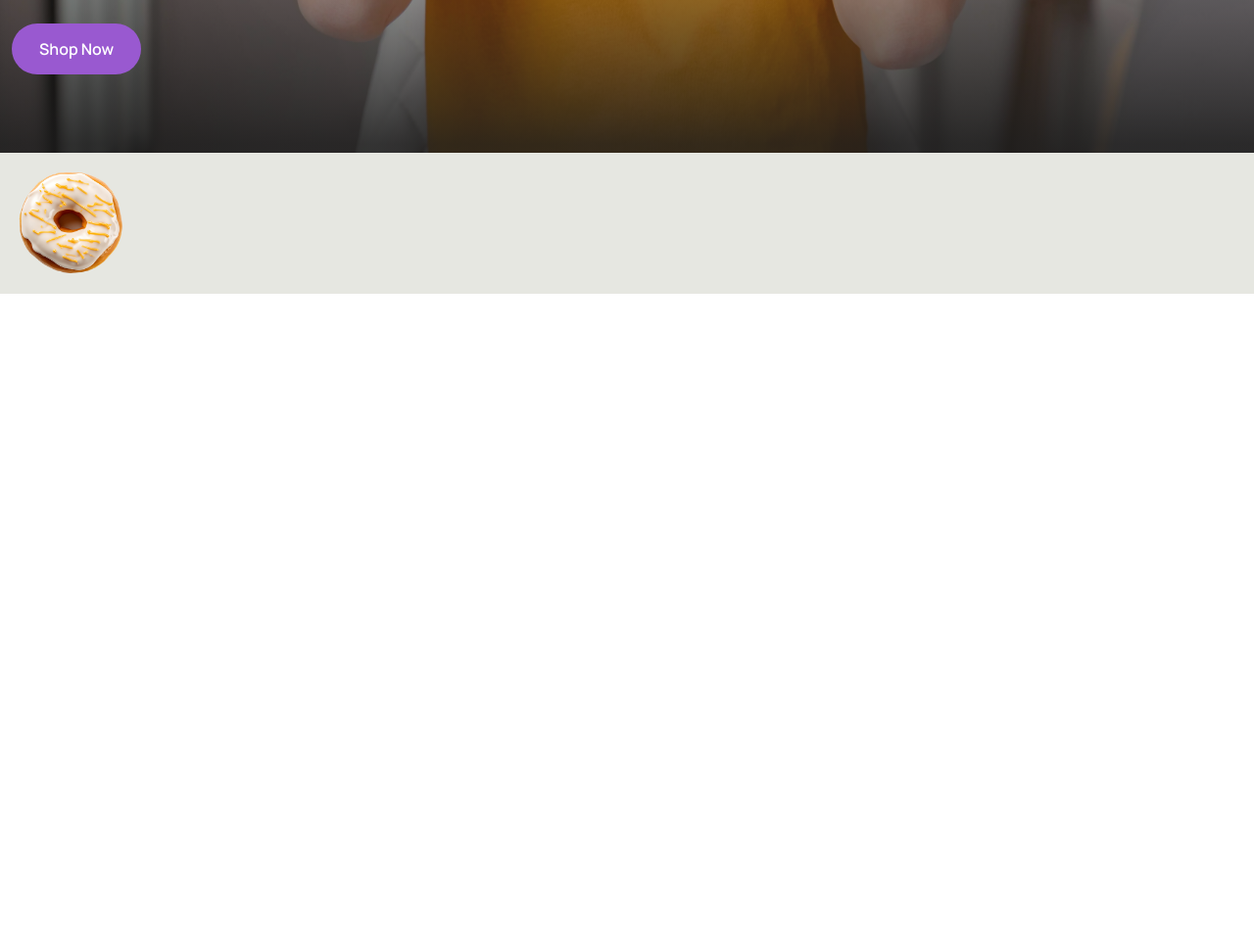
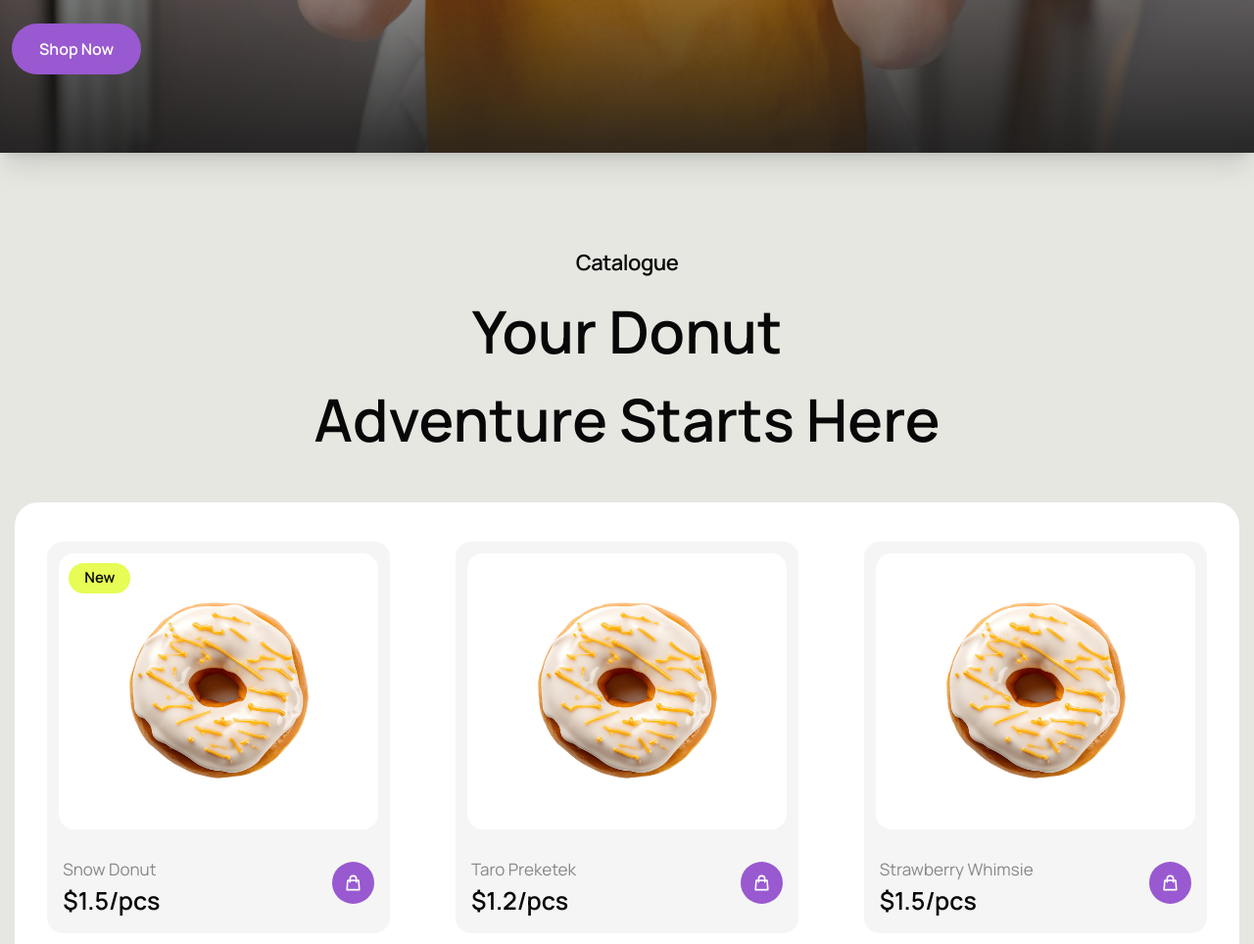
Before and after one commit to Basso-23/Dogur, an Astro site: page / in a window 1280 px wide. Shown: the part 796-1760 px from the top of the page at 98% size. Before the commit the page ends 1096 px from the top, so only its background shows below. Built offline with nearby package versions, Linux system fonts and the light colour scheme; Astro itself is replaced by a stand-in of ours.

Commit message:
Add files via upload
Add: donuts catalogue

```diff
--- /dev/null
+++ b/src/components/Donut.astro
@@ -0,0 +1,36 @@
+---
+import { HiOutlineShoppingBag } from "react-icons/hi";
+const { name, price, buy, new_ } = Astro.props;
+---
+
+<div class="w-[min(90vw,350px)] h-[min(100vw,400px)] bg-[#f5f5f5] rounded-2xl mx-auto p-3 relative">
+  {/* MAIN CONTAINER----------------------------------------------- */}
+  <div class="w-full h-[75%] bg-white rounded-2xl relative">
+    {/* IMAGE CONTAINER----------------------------------------------- */}
+    <div class="w-full h-full p-4 absolute">
+      <div class="w-full h-full donut1"></div>
+    </div>
+
+    {/* NEW CONTAINER----------------------------------------------- */}
+    <div class={`top-0 left-0 ${new_} p-[10px] flex`}>
+      <div
+        class="py-1 px-4 bg-[#E7FC55] rounded-full font-semibold text-[min(3.5vw,15px)]"
+      >
+        New
+      </div>
+    </div>
+  </div>
+  {/* DESCRIPTION CONTAINER----------------------------------------------- */}
+  <div class="flex flex-col bottom-0 absolute mb-[15px] left-0 ml-4">
+    <div class="text-[min(4.5vw,17px)] text-[#878787]">{name}</div>
+    <div class="text-[min(6.5vw,25px)] font-semibold">{price}</div>
+  </div>
+  {/* DBUY BUTTON----------------------------------------------- */}
+  <div class="flex absolute bottom-0 right-0 mr-4 mb-[30px]">
+    <div
+      class="w-[min(11vw,43px)] h-[min(11vw,43px)] text-[min(5vw,19px)] bg-[#9959d0] rounded-full flex text-white cursor-pointer"
+    >
+      <div class="m-auto"><HiOutlineShoppingBag class="m-auto" /></div>
+    </div>
+  </div>
+</div>
--- a/src/components/Navbar.astro
+++ b/src/components/Navbar.astro
@@ -1,15 +1,14 @@
 ---
 import { HiOutlineShoppingBag } from "react-icons/hi";
 import { BiSearch } from "react-icons/bi";
-import { BsChevronDown, BsCupHotFill } from "react-icons/bs";
-import { GiDonut } from "react-icons/gi";
+import { BsChevronDown} from "react-icons/bs";
 ---
 
 <div class="w-full h-[70px] bg-[#E6E7E1] flex font-medium">
   <div class="m-auto flex max-w-[1800px] w-full relative">
     {/* LEFT CONTENT----------------------------------------------- */}
     <div
-      class="my-auto text-[#565f68] text-[min(4.5vw,30px)] absolute left-0 fixedCenterY pl-3 font-bold tracking-tight"
+      class="my-auto text-[#565f68] text-[min(5.5vw,30px)] absolute left-0 fixedCenterY pl-3 font-bold tracking-tight"
     >
       DOGUR
     </div>
--- a/src/pages/index.astro
+++ b/src/pages/index.astro
@@ -1,14 +1,14 @@
 ---
 import Layout from "../layouts/Layout.astro";
-import Navbar from "../components/Navbar.astro";
+import Donut from "../components/Donut.astro";
 ---
 
 <Layout title="Donuts!">
   {/* MAIN----------------------------------------------- */}
   <main class="w-full min-h-screen bg-[#E6E7E1]">
     {/* BANNER----------------------------------------------- */}
-    <div class="w-full md:h-[882px] h-screen banner relative flex">
-      {/* BANNER CONTENT----------------------------------------------- */}
+    <div class="w-full md:h-[882px] h-screen banner relative flex shadow-xl">
+      {/* BANNER CONTAINER----------------------------------------------- */}
       <div
         class="max-w-[1500px] w-full mx-auto self-end text-white z-50 flex flex-col gap-4 px-3"
       >
@@ -32,7 +32,45 @@ import Navbar from "../components/Navbar.astro";
       {/* BOT SHADOW----------------------------------------------- */}
       <div class="w-full h-full bannerShadowBot absolute"></div>
     </div>
-    <div class="pt-20 w-36 h-36 donut1"></div>
+    {/* CATALOGUE CONTAINER----------------------------------------------- */}
+
+    <div class="pt-24 w-full flex flex-col text-[#080808] px-3">
+      {/* TITLE----------------------------------------------- */}
+      <div class="mx-auto font-semibold text-[min(5vw,22px)] tracking-tight">Catalogue</div>
+      <div
+        class="font-semibold text-[min(13vw,60px)] mx-auto text-center pt-2 "
+      >
+        <div>Your Donut</div>
+        <div class="">Adventure Starts Here</div>
+      </div>
+      {/* DONUTS CONTAINER----------------------------------------------- */}
+      <div
+        class="w-full max-w-[1250px] bg-white rounded-3xl mt-10 grid xl:grid-cols-3 lg:grid-cols-2 grid-rows-2 gap-y-10 py-10 mx-auto"
+      >
+        <Donut name="Snow Donut" price="$1.5/pcs" buy="buyNum1" new_="" />
+        <Donut
+          name="Taro Preketek"
+          price="$1.2/pcs"
+          buy="buyNum2"
+          new_="hidden"
+        />
+        <Donut
+          name="Strawberry Whimsie"
+          price="$1.5/pcs"
+          buy="buyNum3"
+          new_="hidden"
+        />
+        <Donut name="Caramaelow" price="$1.5/pcs" buy="buyNum4" new_="hidden" />
+        <Donut name="Doreng" price="$1.5/pcs" buy="buyNum5" new_="" />
+        <Donut
+          name="Polisi Bulan Purnama"
+          price="$2/pcs"
+          buy="buyNum6"
+          new_="hidden"
+        />
+      </div>
+    </div>
+    <div class="w-full h-[1000px]"></div>
   </main>
 </Layout>
 
```
